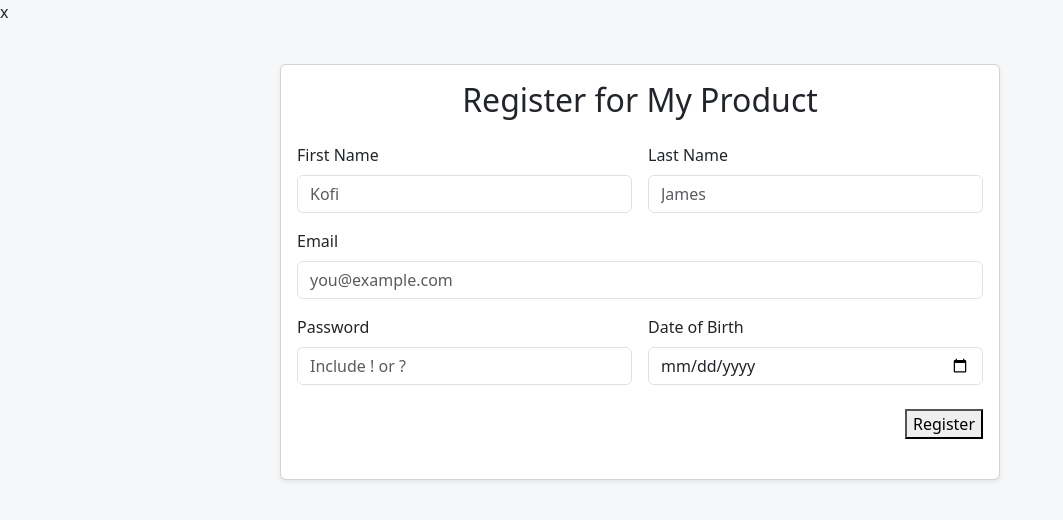
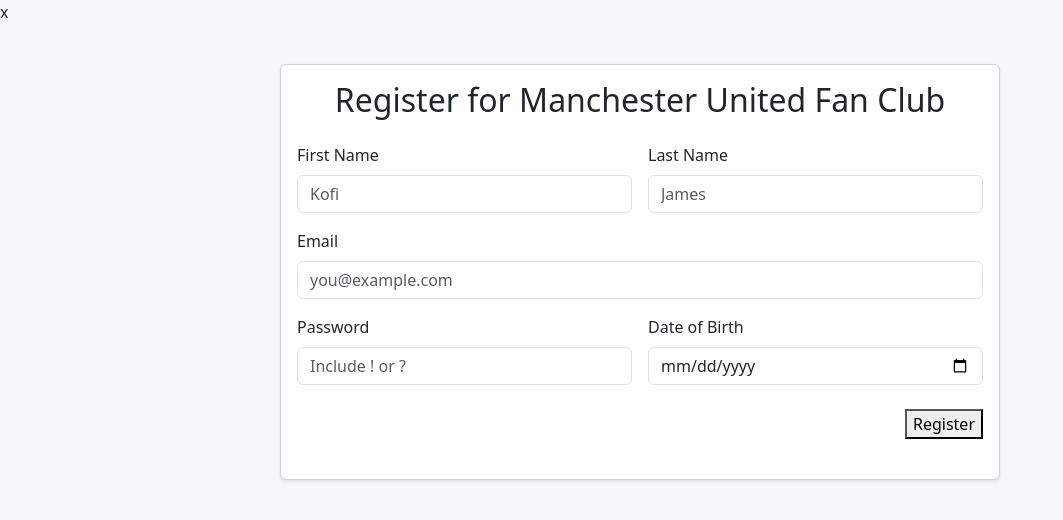
Before and after one commit to alanamankwah/alanamankwah, a plain HTML site: page lab5.html in a window 1280 px wide. Shown: the whole page, without its empty margins (0-1063 px from the left). Drawn offline with nearby package versions, Linux system fonts and the light colour scheme.

Commit message:
Update lab5.html with latest changes

```diff
--- a/lab5.html
+++ b/lab5.html
@@ -18,7 +18,7 @@ x<!DOCTYPE html>
 
   <div class="card shadow-sm">
     <div class="card-body">
-      <h2 class="text-center mb-4">Register for My Product</h2>
+      <h2 class="text-center mb-4">Register for Manchester United Fan Club</h2>
 
 
       <form id="registrationform">
```
